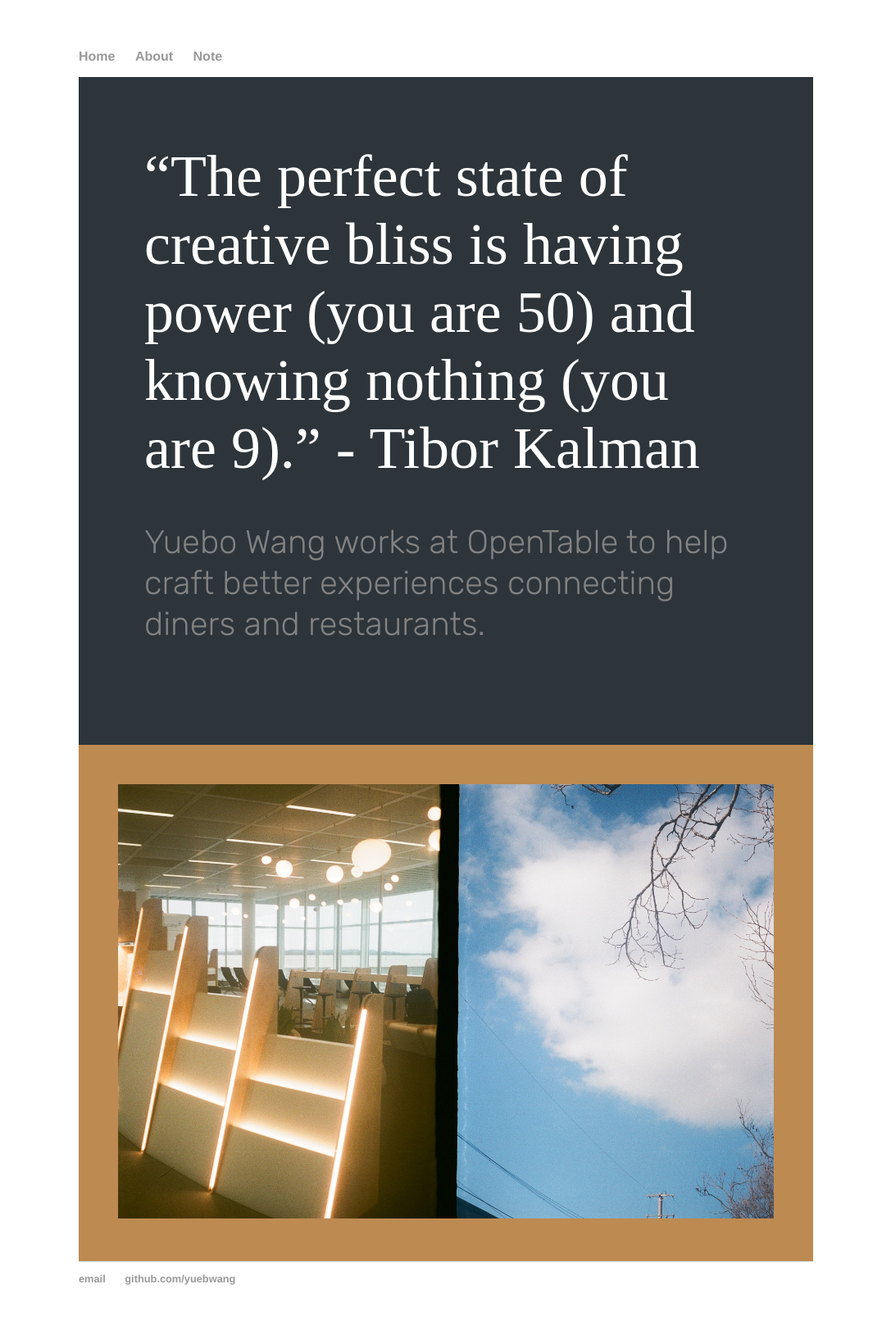
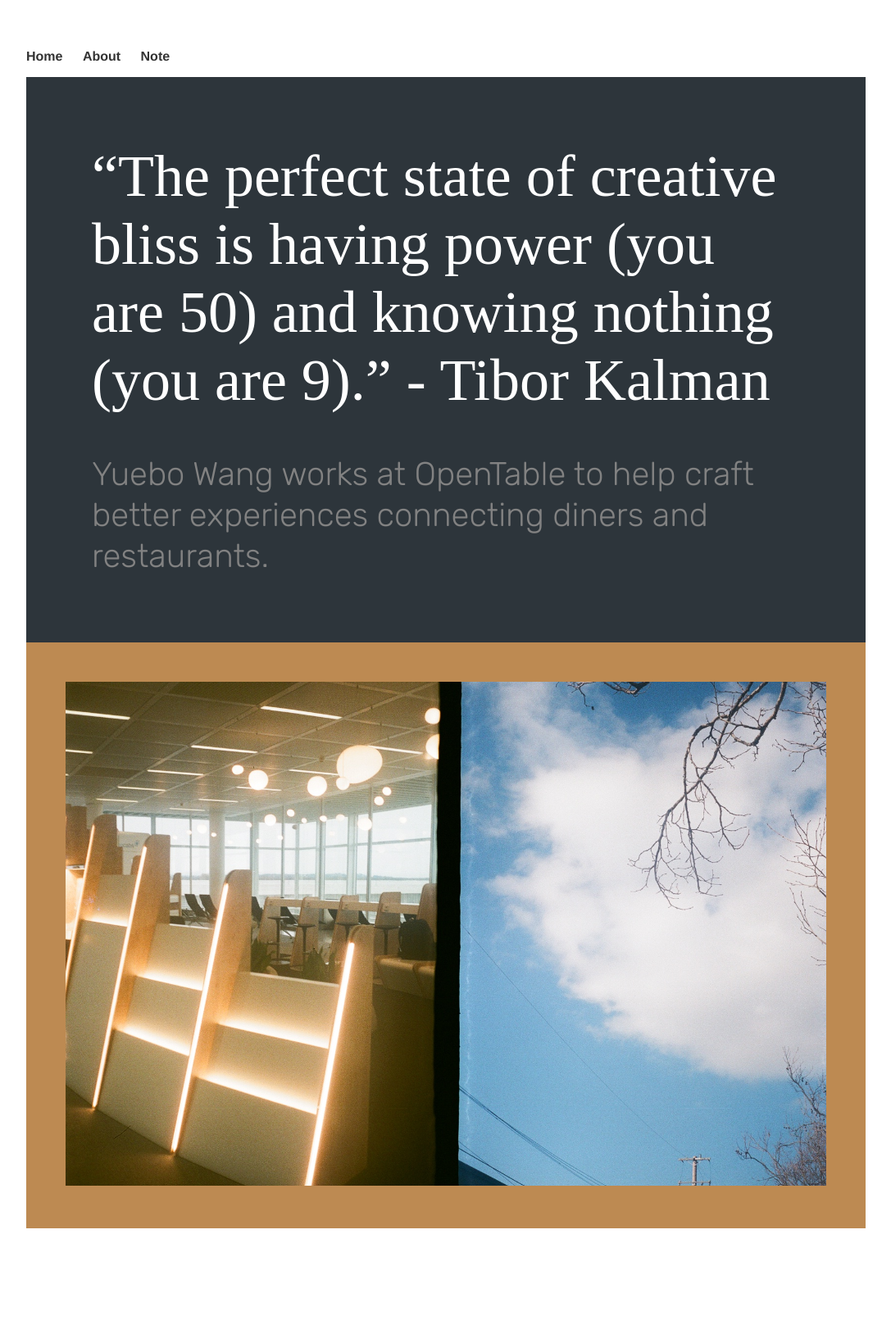
Before and after one commit to yuebwang/yuebwang.github.io, a Jekyll site: the page built from index.html, in a window 1280 px wide. Shown: the whole page at 82% size, without its empty margins (96-1183 px from the left). Built offline with Jekyll 4.4.1, drawn with Linux system fonts in a browser that asks for light colours; some web fonts are replaced; after the commit the page ends 1559 px from its top, so only the background shows below that.

Commit message:
unify text size, color, upload file

```diff
--- a/_layouts/default.html
+++ b/_layouts/default.html
@@ -3,23 +3,29 @@
   <head>
     <title>{{ page.title }}</title>
 
-			<meta charset="utf-8">
-			<meta name="description" content="Yuebo's site.">
-			<meta name="keywords" content="yuebo, design, portfolio">
-			<meta name="robots" content="all">
-			<meta name="author" content="Yuebo Wang">
+    <meta charset="utf-8" />
+    <meta name="description" content="Yuebo's site." />
+    <meta name="keywords" content="yuebo, design, portfolio" />
+    <meta name="robots" content="all" />
+    <meta name="author" content="Yuebo Wang" />
 
     <!-- FONT-->
-			<link href="https://fonts.googleapis.com/css?family=EB+Garamond|IM+Fell+English:400|Oxygen" rel="stylesheet">
-			<link href="https://fonts.googleapis.com/css2?family=Rubik:wght@300;400&display=swap" rel="stylesheet">
+    <link
+      href="https://fonts.googleapis.com/css?family=EB+Garamond|IM+Fell+English:400|Oxygen"
+      rel="stylesheet"
+    />
+    <link
+      href="https://fonts.googleapis.com/css2?family=Rubik:wght@300;400&display=swap"
+      rel="stylesheet"
+    />
 
     <!-- Mobile Specific Metas-->
-  		        <meta name="viewport" content="width=device-width, initial-scale=1">
+    <meta name="viewport" content="width=device-width, initial-scale=1" />
 
     <!-- CSS-->
-			<link rel="stylesheet" type="text/css" href="css/normalize.css">
-			<link rel="stylesheet" type="text/css" href="/css/main.css">
-			<link rel="stylesheet" type="text/css" href="css/style.css">
+    <link rel="stylesheet" type="text/css" href="css/normalize.css" />
+    <link rel="stylesheet" type="text/css" href="/css/main.css" />
+    <link rel="stylesheet" type="text/css" href="css/style.css" />
   </head>
   <body>
     <nav>
@@ -29,16 +35,13 @@
         <li><a href="/blog">Note</a></li>
       </ul>
     </nav>
-			<div class="container">
-
-			{{ content }}
-
-			</div><!-- /.container -->
-			<footer>
+    <div class="container">{{ content }}</div>
+    <!-- /.container -->
+    <!-- <footer>
 	    			<ul>
 					<li><a href="mailto:yuebooscar@gmail.com">email</a></li>
 					<li><a href="https://github.com/yuebwang">github.com/yuebwang</a></li>
 				</ul>
-			</footer>
+			</footer> -->
   </body>
 </html>
--- a/css/main.css
+++ b/css/main.css
@@ -1,41 +1,43 @@
 body {
   margin: 60px auto;
-    width: 70%;
+  width: 80%;
 }
-nav ul, footer ul {
-    font-family:'Helvetica', 'Arial', 'Sans-Serif';
+nav ul,
+footer ul {
+  font-family: "Helvetica", "Arial", "Sans-Serif";
   padding: 0px;
   list-style: none;
   font-weight: bold;
 }
-nav ul li, footer ul li {
+nav ul li,
+footer ul li {
   display: inline;
   margin-right: 20px;
 }
 a {
   text-decoration: none;
-    color: #999;
+  color: #333;
 }
 a:hover {
   text-decoration: underline;
 }
 h1 {
-    font-size: 3em;
-    font-family:'Helvetica', 'Arial', 'Sans-Serif';
+  font-size: 1em;
+  font-family: "Helvetica", "Arial", "Sans-Serif";
 }
 p {
-    font-size: 1.5em;
-    line-height: 1.4em;
+  font-size: 1em;
+  line-height: 1.2em;
   color: #333;
 }
 footer {
   border-top: 1px solid #d5d5d5;
-    font-size: .8em;
+  font-size: 0.8em;
 }
 
 ul.posts {
   margin: 20px auto 40px;
-    font-size: 1.5em;
+  font-size: 1em;
 }
 
 ul.posts li {
```
Also changed, not shown: index.html (+5 -6 lines), 2 other files. Lines whose indentation alone changed are shown as unchanged.
